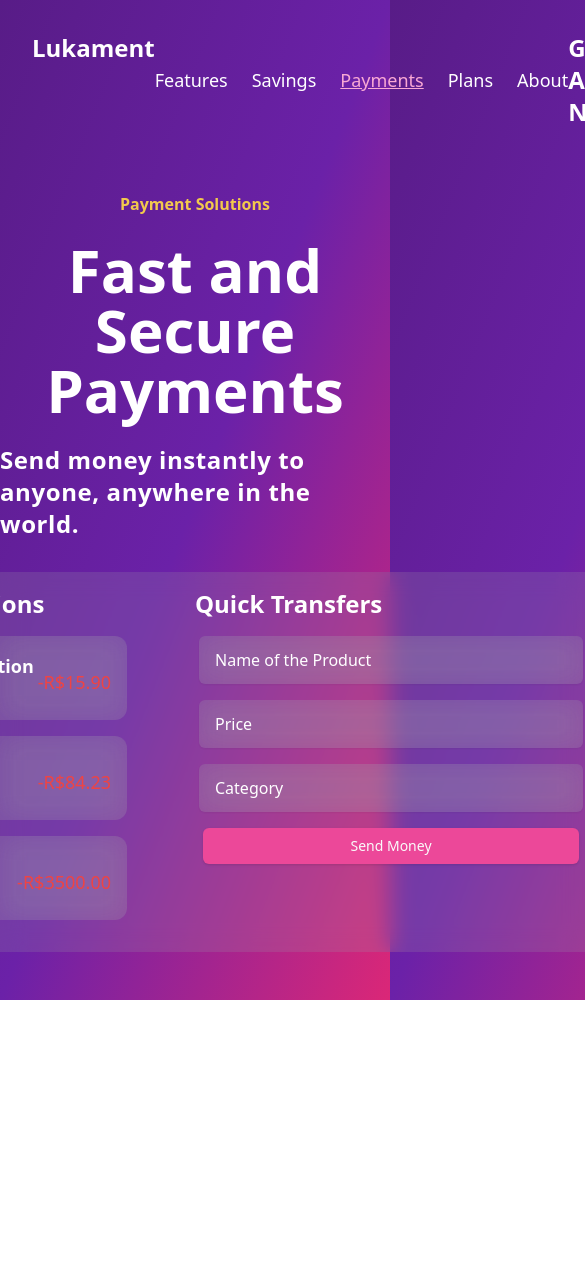
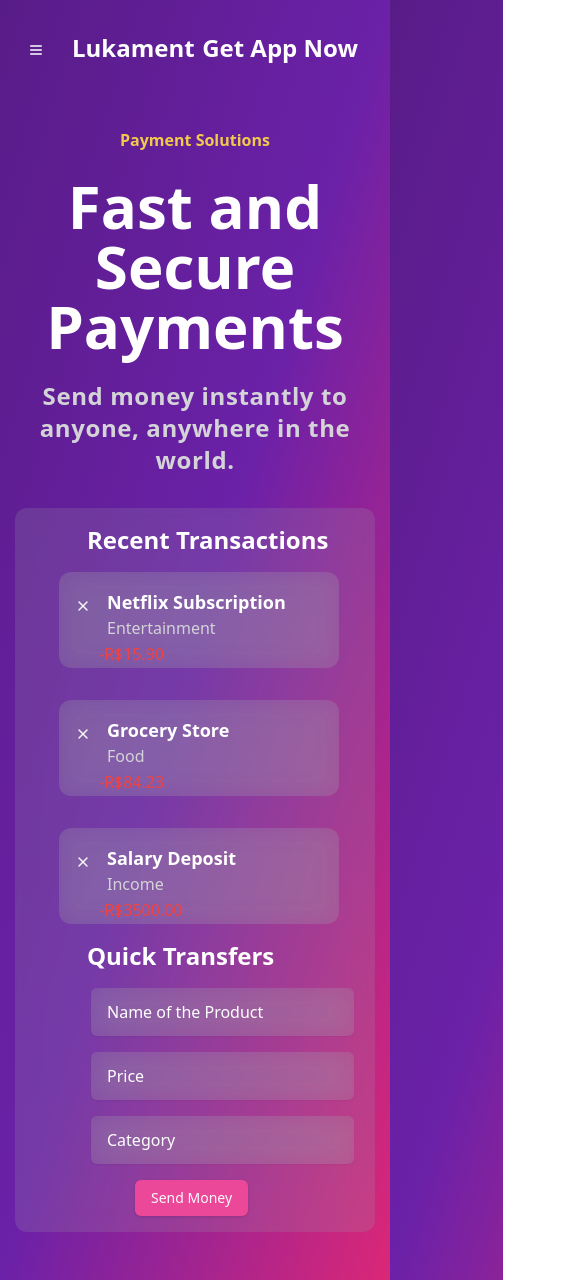
Before and after one commit to americanlucas/Lukament, a React (Vite) app: page /payments in a window 390 px wide. Shown: the top 1280 px of the page, 585 px wide, since content can reach past the window. Before the commit the page ends 1000 px from the top, so only its background shows below. Built offline with nearby package versions, Linux system fonts and the light colour scheme.

Commit message:
Responsividade Adicionada

```diff
--- a/src/App.tsx
+++ b/src/App.tsx
@@ -4,6 +4,7 @@ import { Savings } from "@/pages/Savings";
 import { Plans } from "@/pages/Plans";
 import { About } from "@/pages/About";
 import { Payments } from "@/pages/Payments";
+import { GetApp } from "@/pages/App";
 import { BrowserRouter as Router, Routes, Route } from "react-router-dom";
 
 const App: React.FC = () => {
@@ -17,6 +18,7 @@ const App: React.FC = () => {
           <Route path="plans" element={<Plans />}/>
           <Route path="about" element={<About />}/>
           <Route path="payments" element={<Payments />}/>
+          <Route path="app" element={<GetApp />}/>
         </Routes>
       </Router>
     </>
--- a/src/components/Payments/Main/index.tsx
+++ b/src/components/Payments/Main/index.tsx
@@ -43,17 +43,17 @@ export const Main = () => {
           <div className="flex flex-1 text-6xl font-bold text-white max-w-xl text-center m-6">
             <h1>Fast and Secure Payments</h1>
           </div>
-          <div className="text-white font-semibold text-2xl tracking-wide space-y-8">
-            <h3>Send money instantly to anyone, anywhere in the world.</h3>
+          <div className="text-center text-zinc-300 font-semibold text-2xl tracking-wide space-y-8">
+            <h3 className="mx-4 md:mx-0">Send money instantly to anyone, anywhere in the world.</h3>
           </div>
         </div>
-        <div className="flex flex-row bg-zinc-400 rounded-xl mb-12 py-4 px-6 bg-clip-padding backdrop-filter backdrop-blur-md bg-opacity-20 w-[832px] h-fit ">
-            <div className="w-[416px]">
-                <h1 className="text-2xl font-bold text-white">Recent Transactions</h1>
-                <div className="max-h-96 overflow-y-auto">
+        <div className="flex flex-col bg-zinc-400 rounded-xl mb-12 py-4 px-6 bg-clip-padding backdrop-filter backdrop-blur-md bg-opacity-20 w-[360px] h-fit md:flex-row md:w-[832px]">
+            <div className="flex flex-col ml-4 w-[416px] md:mx-0">
+                <h1 className="text-2xl font-bold ml-8 text-white md:mx-0 ">Recent Transactions</h1>
+                <div className="flex flex-col max-h-96 overflow-y-auto">
                   {products.map((product) => {
                       return (
-                          <div className="text-white flex flex-row space-x-4 bg-zinc-400 rounded-xl mx-1 my-4 p-4 bg-clip-padding backdrop-filter backdrop-blur-md bg-opacity-20 w-[320px] h-fit">
+                          <div className="text-white flex flex-row space-x-4 bg-zinc-400 rounded-xl mx-1 my-4 p-4 bg-clip-padding backdrop-filter backdrop-blur-md bg-opacity-20 w-[280px] h-[100px] md:w-[320px] md:h-fit">
                               <Button onClick={() => handleDeleteProduct(product.id)} className="bg-transparent shadow-none p-0 hover:bg-transparent">
                                   <X/>
                               </Button>
@@ -61,20 +61,20 @@ export const Main = () => {
                                   <h2 className="text-lg font-semibold">{product.name}</h2>
                                   <p className="text-zinc-300">{product.category}</p>
                               </div>
-                              <p className="text-red-500 absolute right-4 top-8 text-lg">-R${product.price.toFixed(2)}</p>
+                              <p className="text-red-500 absolute top-[70px] left-6 md:absolute md:left-[200px] md:top-8 md:text-lg">-R${product.price.toFixed(2)}</p>
                           </div>
                       )
                   })}
                 </div>
             </div>
-            <div className="flex flex-col w-[416px]">
+            <div className="flex flex-col ml-12 w-[416px] md:mx-0">
                 <h1 className="text-2xl font-bold text-white">Quick Transfers</h1>
                 <div className="mx-1 my-4 space-y-4">
-                    <Input id="name" className="placeholder:text-white placeholder:text-[16px] py-6 px-4 border-none bg-zinc-400 bg-clip-padding backdrop-blur-md backdrop-filter bg-opacity-20" placeholder="Name of the Product"/>
-                    <Input id="price" type="number" className="placeholder:text-white placeholder:text-[16px] py-6 px-4 border-none bg-zinc-400 bg-clip-padding backdrop-blur-md backdrop-filter bg-opacity-20" placeholder="Price"/>
-                    <Input id="category" className="placeholder:text-white placeholder:text-[16px] py-6 px-4 border-none bg-zinc-400 bg-clip-padding backdrop-blur-md backdrop-filter bg-opacity-20" placeholder="Category"/>
+                    <Input id="name" className="w-fit placeholder:text-white placeholder:text-[16px] py-6 px-4 border-none bg-zinc-400 bg-clip-padding backdrop-blur-md backdrop-filter bg-opacity-20 md:w-[400px]" placeholder="Name of the Product"/>
+                    <Input id="price" type="number" className="w-fit placeholder:text-white placeholder:text-[16px] py-6 px-4 border-none bg-zinc-400 bg-clip-padding backdrop-blur-md backdrop-filter bg-opacity-20 md:w-[400px]" placeholder="Price"/>
+                    <Input id="category" className="w-fit placeholder:text-white placeholder:text-[16px] py-6 px-4 border-none bg-zinc-400 bg-clip-padding backdrop-blur-md backdrop-filter bg-opacity-20 md:w-[400px]" placeholder="Category"/>
                 </div>
-                <Button onClick={handleAddProduct} className="mx-2 bg-pink-500 hover:bg-pink-600">Send Money</Button>
+                <Button onClick={handleAddProduct} className="ml-12 w-fit bg-pink-500 hover:bg-pink-600 md:w-[400px] md:mx-2">Send Money</Button>
             </div>
         </div>
       </main>
--- a/src/components/skeleton/Header/index.tsx
+++ b/src/components/skeleton/Header/index.tsx
@@ -1,4 +1,7 @@
-import {  NavLink } from "react-router-dom";
+import { Button } from "@/components/ui/button";
+import { Menu, X } from "lucide-react";
+import React, { useState } from "react";
+import { NavLink } from "react-router-dom";
 
 
 // export interface HeaderProps {
@@ -14,16 +17,54 @@ const NavLinkStyles = ({ isActive }: { isActive: boolean }) => ({
 const titulos = ["Lukament", "Get App Now"];
 const subtitulos = ["Features", "Savings", "Payments", "Plans", "About"];
 
+
 export const Header: React.FC = () => {
+  const [isOpen, setIsOpen] = useState(false);
+
+  const toggleMenu = () => {
+    setIsOpen(!isOpen);
+  }
+
+  const menuClicado = {
+    display: isOpen ? "none" : "block"
+  }
+
   return (
     <>
+        <div className="max-[480px]:flex absolute top-6 ml-3 text-white md:hidden">
+          <Button
+            onClick={toggleMenu}
+            style={menuClicado}
+            variant="ghost"
+            className=" max-[480px]:flex absolute mr-2 active:bg-pink-600 hover:bg-transparent ">
+            <Menu className="absolute z-20 text-2xl" />
+          </Button>
+        </div>
+        {isOpen &&
+          <div className="max-[480px]:flex m-0 bg-zinc-400 rounded-xl  bg-clip-padding backdrop-filter backdrop-blur-md bg-opacity-20 w-screen h-screen flex-col space-y-6 items-center text-lg text-white">
+            <div>
+              <button onClick={toggleMenu} className="active:text-black">
+                <X className="absolute left-8 top-8"/>
+              </button>
+            </div>
+            {subtitulos.map((subtitulo) => {
+                return (
+                    <>
+                        <NavLink className="relative top-60 -left-0" style={NavLinkStyles}  to={"/" + subtitulo.toLowerCase()}>
+                            <h3>{subtitulo}</h3>
+                        </NavLink>
+                    </>
+                )
+            })}
+          </div>
+        }
       <header className="flex flex-1 justify-between m-8">
-        <div className="text-2xl font-semibold text-white">
+        <div className="flex items-center space-x-4 text-2xl font-semibold text-white max-[480px]:ml-10">
           <NavLink style={NavLinkStyles} to="/">
             <h1>{titulos[0]}</h1>
           </NavLink>
         </div>
-        <div className="flex space-x-6 items-center text-lg text-white">
+        <div className="max-[480px]:hidden flex space-x-6 items-center text-lg text-white">
 
             {subtitulos.map((subtitulo) => {
                 return (
--- a/src/index.css
+++ b/src/index.css
@@ -58,11 +58,14 @@
 }
 @layer base {
   * {
-    @apply border-border;
+    @apply
+      border-border;
+      margin: 0px;
+      padding: 0px;
   }
   body {
     @apply
-      bg-gradient-to-br from-purple-900 via-purple-800 to-pink-600;
+      bg-gradient-to-br from-purple-900 via-purple-800 to-pink-600 min-h-screen;
       min-height: 100vh;
       min-width: 100vw;
       overflow-x: hidden;
--- /dev/null
+++ b/src/pages/App/index.tsx
@@ -0,0 +1,32 @@
+import { Header } from "@/components/skeleton/Header"
+import { Button } from "@/components/ui/button"
+import { useState } from "react"
+
+
+export const GetApp = () => {
+    const [isOpen, setIsOpen] = useState(false)
+
+    const HandleClick = () => {
+        setIsOpen(!isOpen)
+    }
+
+    return(
+        <>
+            <div>
+                <Header/>
+            </div>
+            <div className="flex justify-center">
+                <Button onClick={HandleClick}>Apareça!</Button>
+            </div>
+            {isOpen &&
+
+                <>
+                    <div className="flex bg-white absolute top-20 h-screen p-8">
+                        <h1>VAI SE FUDE PORRA</h1>
+                    </div>
+                </>
+
+            }
+        </>
+    )
+}
--- a/tailwind.config.js
+++ b/tailwind.config.js
@@ -73,6 +73,12 @@ export default {
   			'accordion-down': 'accordion-down 0.2s ease-out',
   			'accordion-up': 'accordion-up 0.2s ease-out'
   		},
+		screens: {
+			sm: '430px',
+			md: '768px',
+			lg: '976px',
+			xl: '1440px'
+		}
   	}
   },
   plugins: [require("tailwindcss-animate")],
```
Also changed, not shown: src/components/About/Main/index.tsx (+8 -8 lines), src/components/Features/Main/index.tsx (+5 -5 lines), src/components/Plans/Main/index.tsx (+6 -6 lines), src/components/Savings/index.tsx (+9 -7 lines), src/components/skeleton/Main/index.tsx (+13 -11 lines).
